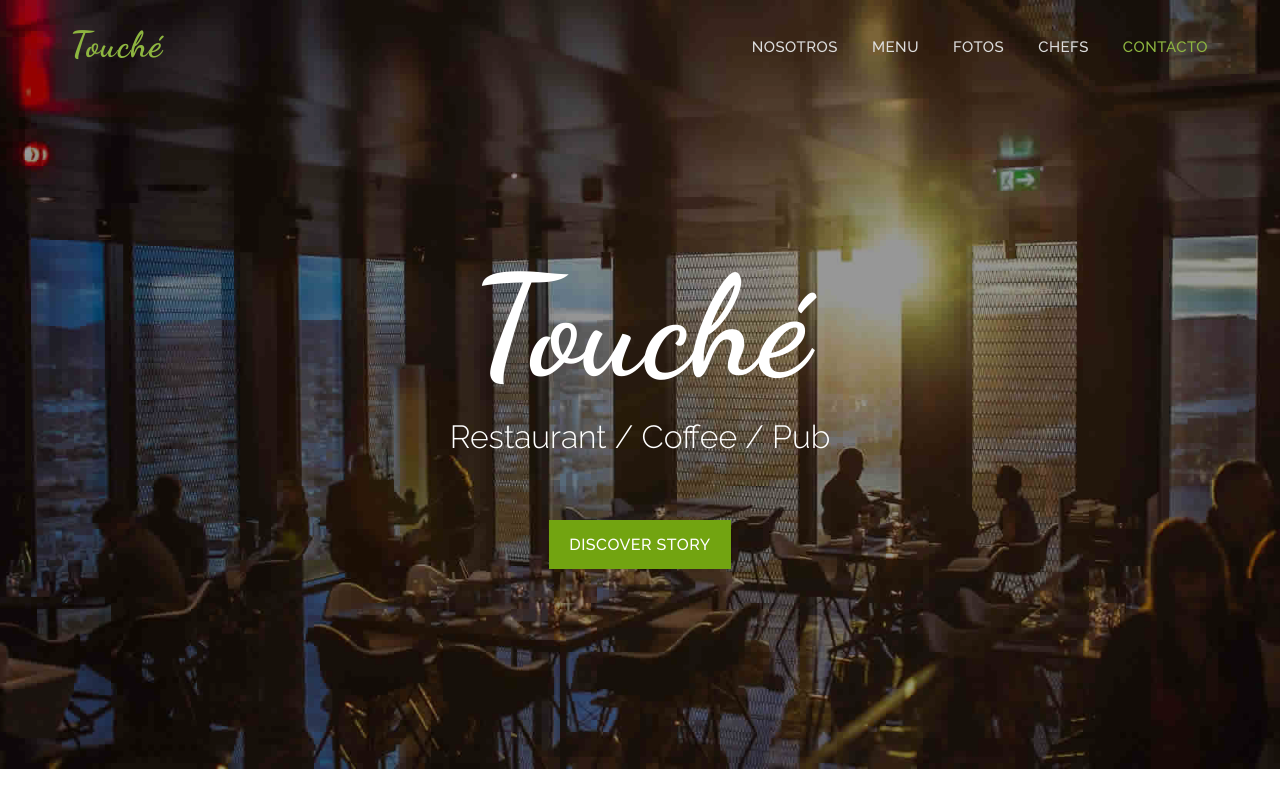
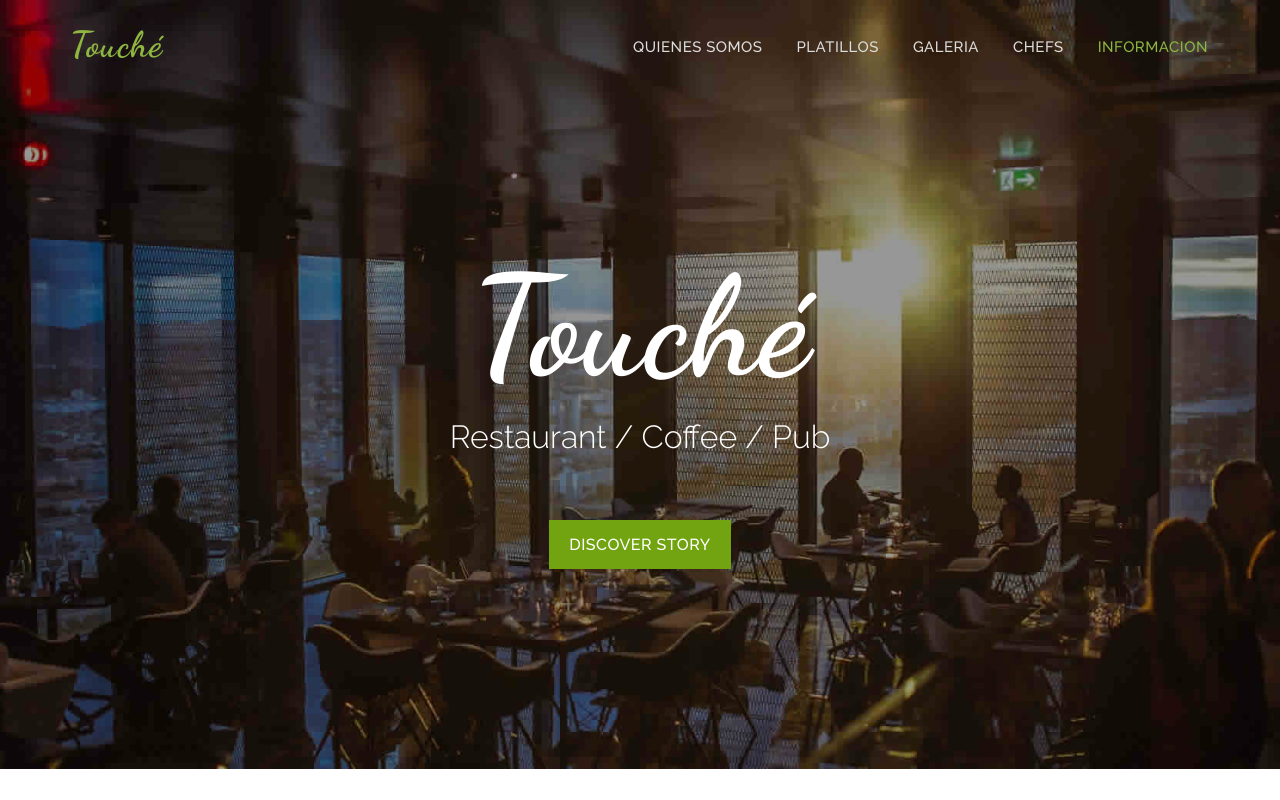
Before and after one commit to Kaxh10/parcial3, a plain HTML site: page index.html in a window 1280 px wide. Shown: the top 800 px of the page. Drawn offline with nearby package versions, Linux system fonts and the light colour scheme.

Commit message:
version 1.1

```diff
--- a/index.html
+++ b/index.html
@@ -47,11 +47,11 @@
     <!-- Collect the nav links, forms, and other content for toggling -->
     <div class="collapse navbar-collapse" id="bs-example-navbar-collapse-1">
       <ul class="nav navbar-nav navbar-right">
-        <li><a href="#about" class="page-scroll">Nosotros</a></li>
-        <li><a href="#restaurant-menu" class="page-scroll">Menu</a></li>
-        <li><a href="#portfolio" class="page-scroll">Fotos</a></li>
+        <li><a href="#about" class="page-scroll">Quienes somos</a></li>
+        <li><a href="#restaurant-menu" class="page-scroll">Platillos</a></li>
+        <li><a href="#portfolio" class="page-scroll">Galeria</a></li>
         <li><a href="#team" class="page-scroll">Chefs</a></li>
-        <li><a href="#call-reservation" class="page-scroll">Contacto</a></li>
+        <li><a href="#call-reservation" class="page-scroll">Informacion</a></li>
       </ul>
     </div>
     <!-- /.navbar-collapse -->
```
